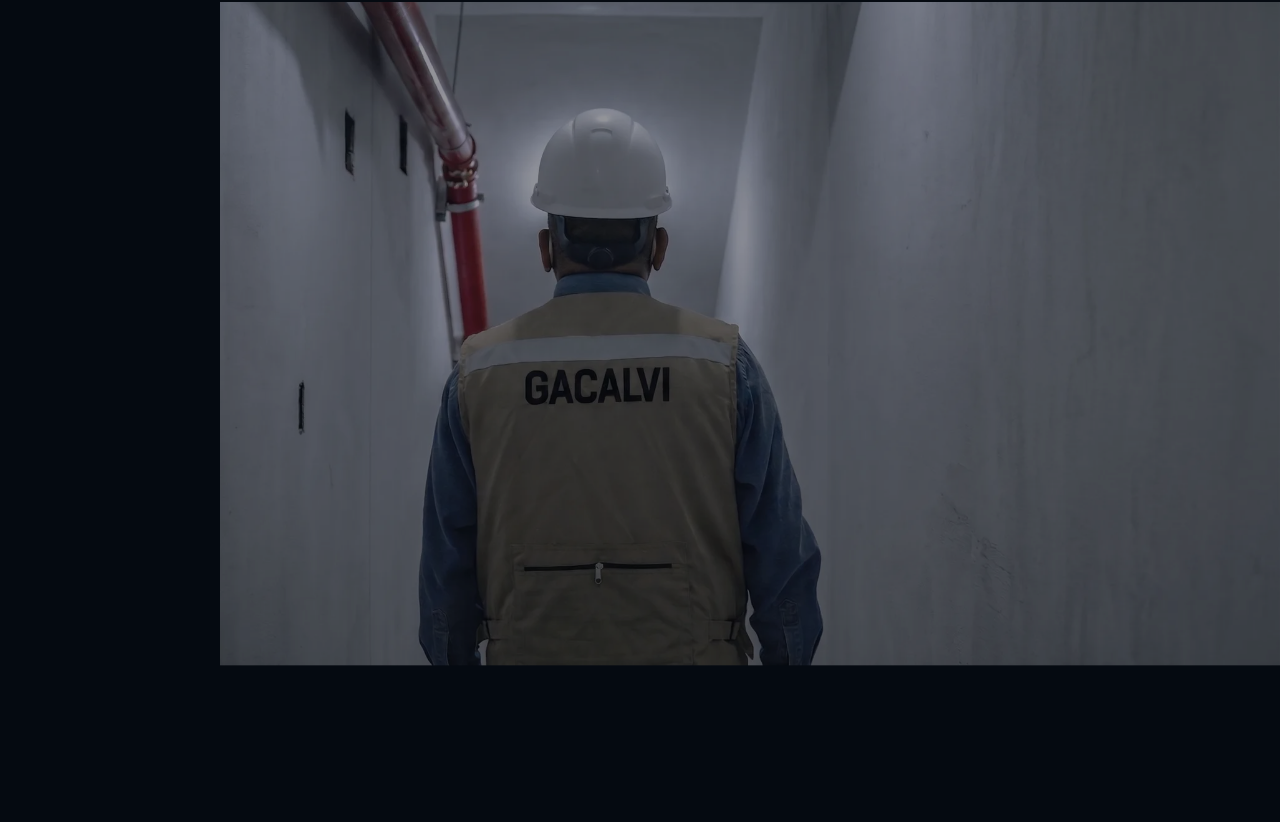
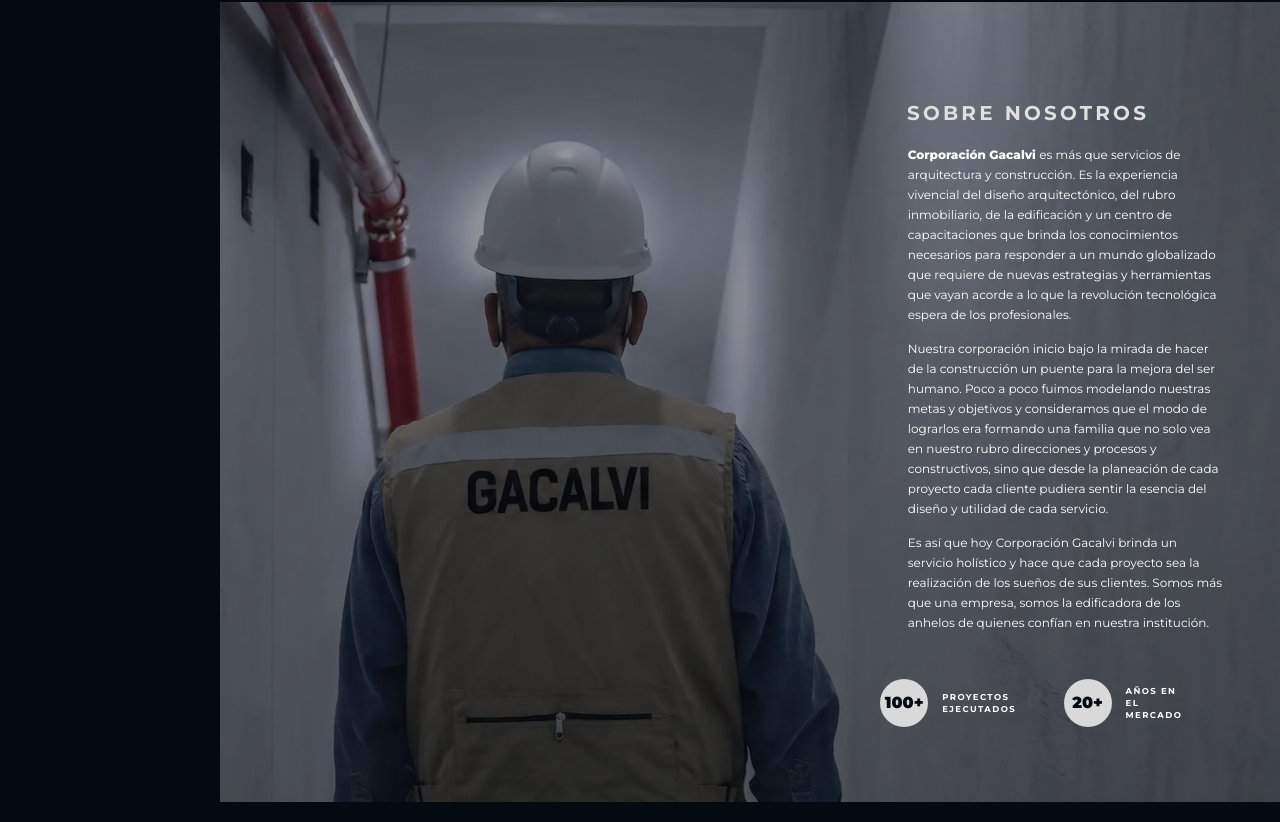
Before and after one commit to ivommb11/gacalvi-landing-page, a React (Vite) app: page / in a window 1280 px wide. Shown: the part 1598-2420 px from the top of the page. Built offline with nearby package versions, Linux system fonts and the light colour scheme.

Commit message:
intento 3

```diff
--- a/src/components/sections/SobreNosotros.tsx
+++ b/src/components/sections/SobreNosotros.tsx
@@ -23,12 +23,12 @@
 
 function StatItem({ value, lines }: Stat) {
   return (
-    <div className="flex items-center gap-[clamp(14px,1.8555vw,19px)]">
-      <span className="relative flex size-[clamp(48px,6.8359vw,70px)] shrink-0 items-center justify-center">
+    <div className="flex items-center gap-[clamp(14px,calc(var(--band)*0.0111764706),26.22px)]">
+      <span className="relative flex size-[clamp(48px,calc(var(--band)*0.0411764706),96.6px)] shrink-0 items-center justify-center">
         <IconEllipse className="absolute inset-0 size-full" />
-        <span className="relative text-[clamp(16px,2.3438vw,24px)] font-black text-ebony">{value}</span>
+        <span className="relative text-[clamp(16px,calc(var(--band)*0.0141176471),33.12px)] font-black text-ebony">{value}</span>
       </span>
-      <span className="max-w-[clamp(64px,9.375vw,96px)] text-[clamp(8.5px,0.9766vw,10px)] font-bold uppercase leading-[clamp(12px,1.3916vw,14.25px)] tracking-[clamp(1.4px,0.1855vw,1.9px)] text-white">
+      <span className="max-w-[clamp(64px,calc(var(--band)*0.0564705882),132.48px)] text-[clamp(8.5px,calc(var(--band)*0.0058823529),13.8px)] font-bold uppercase leading-[clamp(12px,calc(var(--band)*0.0083823529),19.665px)] tracking-[clamp(1.4px,calc(var(--band)*0.0011176471),2.622px)] text-white">
         <span className="block">{lines[0]}</span>
         <span className="block">{lines[1]}</span>
       </span>
@@ -57,19 +57,19 @@
         alt=""
         aria-hidden
         style={{ y: bgY }}
-        className="absolute inset-x-0 -inset-y-[30px] object-cover"
+        className="absolute inset-x-0 -inset-y-[30px] h-[calc(100%+60px)] w-full object-cover"
         loading="lazy"
       />
       <div aria-hidden className="absolute inset-0 bg-ebony-43" />
 
-      <div className="relative z-10 mx-auto flex w-full flex-1 flex-col px-6 pt-[96px] lg:px-0 lg:pt-[97px] lg:responsive-scale">
+      <div className="relative z-10 mx-auto flex w-full flex-1 flex-col px-6 pt-[96px] lg:px-0 lg:pt-[97px] lg:max-w-[var(--band)]">
         <motion.h2
           variants={textVariants}
           initial="hidden"
           whileInView="visible"
           viewport={{ once: false, amount: 0.3 }}
           transition={{ duration: 0.5, ease: 'easeOut' }}
-          className="text-[clamp(15px,2.3438vw,24px)] font-bold uppercase tracking-[clamp(3.2px,0.4922vw,5.04px)] text-alto lg:ml-auto lg:mr-[210px] lg:w-fit lg:text-right lg:text-32"
+          className="text-[clamp(15px,calc(var(--band)*0.0188235294),44.16px)] font-bold uppercase tracking-[clamp(3.2px,calc(var(--band)*0.0029647059),6.9552px)] text-alto lg:ml-auto lg:mr-[calc(var(--band)*0.1235294118)] lg:w-fit lg:text-right"
         >
           Sobre Nosotros
         </motion.h2>
@@ -80,7 +80,7 @@
           whileInView="visible"
           viewport={{ once: false, amount: 0.3 }}
           transition={{ duration: 0.5, ease: 'easeOut', delay: 0.1 }}
-          className="mt-[clamp(16px,2.3438vw,24px)] w-full text-[clamp(12px,1.3184vw,13.5px)] font-regular leading-[clamp(20px,2.7344vw,28px)] text-white lg:ml-auto lg:mr-[92px] lg:w-[505px]"
+          className="mt-[clamp(16px,calc(var(--band)*0.0141176471),33.12px)] w-full text-[clamp(12px,calc(var(--band)*0.0079411765),18.63px)] font-regular leading-[clamp(20px,calc(var(--band)*0.0164705882),38.64px)] text-white lg:ml-auto lg:mr-[calc(var(--band)*0.0541176471)] lg:w-[calc(var(--band)*0.2970588235)]"
         >
             <p>
               <span className="font-extrabold">Corporación Gacalvi </span>
@@ -90,7 +90,7 @@
               globalizado que requiere de nuevas estrategias y herramientas que vayan acorde a lo
               que la revolución tecnológica espera de los profesionales.
             </p>
-            <p className="mt-[clamp(14px,1.9531vw,20px)]">
+            <p className="mt-[clamp(14px,calc(var(--band)*0.0117647059),27.6px)]">
               Nuestra corporación inicio bajo la mirada de hacer de la construcción un puente para
               la mejora del ser humano. Poco a poco fuimos modelando nuestras metas y objetivos y
               consideramos que el modo de lograrlos era formando una familia que no solo vea en
@@ -98,7 +98,7 @@
               cada proyecto cada cliente pudiera sentir la esencia del diseño y utilidad de cada
               servicio.
             </p>
-            <p className="mt-[clamp(14px,1.9531vw,20px)]">
+            <p className="mt-[clamp(14px,calc(var(--band)*0.0117647059),27.6px)]">
               Es así que hoy Corporación Gacalvi brinda un servicio holístico y hace que cada
               proyecto sea la realización de los sueños de sus clientes. Somos más que una empresa,
               somos la edificadora de los anhelos de quienes confían en nuestra institución.
@@ -110,7 +110,7 @@
           initial="hidden"
           whileInView="visible"
           viewport={{ once: false, amount: 0.3 }}
-          className="mt-[clamp(32px,4.6875vw,48px)] flex flex-col gap-[clamp(16px,2.3438vw,24px)] pb-[clamp(36px,5.4688vw,56px)] sm:flex-row sm:items-end lg:mt-auto lg:justify-end lg:gap-[92px] lg:pb-[120px] lg:pr-[145px]"
+          className="mt-[clamp(32px,calc(var(--band)*0.0282352941),66.24px)] flex flex-col gap-[clamp(16px,calc(var(--band)*0.0141176471),33.12px)] pb-[clamp(36px,calc(var(--band)*0.0329411765),77.28px)] sm:flex-row sm:items-end lg:mt-auto lg:justify-end lg:gap-[calc(var(--band)*0.0541176471)] lg:pb-[calc(var(--band)*0.0705882353)] lg:pr-[calc(var(--band)*0.0852941176)]"
         >
           {STATS.map((stat) => (
             <motion.div key={stat.value} variants={statItemVariants}>
--- a/src/index.css
+++ b/src/index.css
@@ -1,6 +1,10 @@
 @tailwind base;
 @tailwind components;
 @tailwind utilities;
+
+:root {
+  --band: min(calc(100vw - 220px), 2346px);
+}
 
 @layer base {
   html {
@@ -15,12 +19,3 @@
     @apply bg-cloud text-ebony;
   }
 }
-
-@layer utilities {
-  @media (min-width: 1024px) {
-    .responsive-scale {
-      width: 1700px;
-      zoom: clamp(0.47, calc((100vw - 220px) / 1700), 1.38);
-    }
-  }
-}
```
